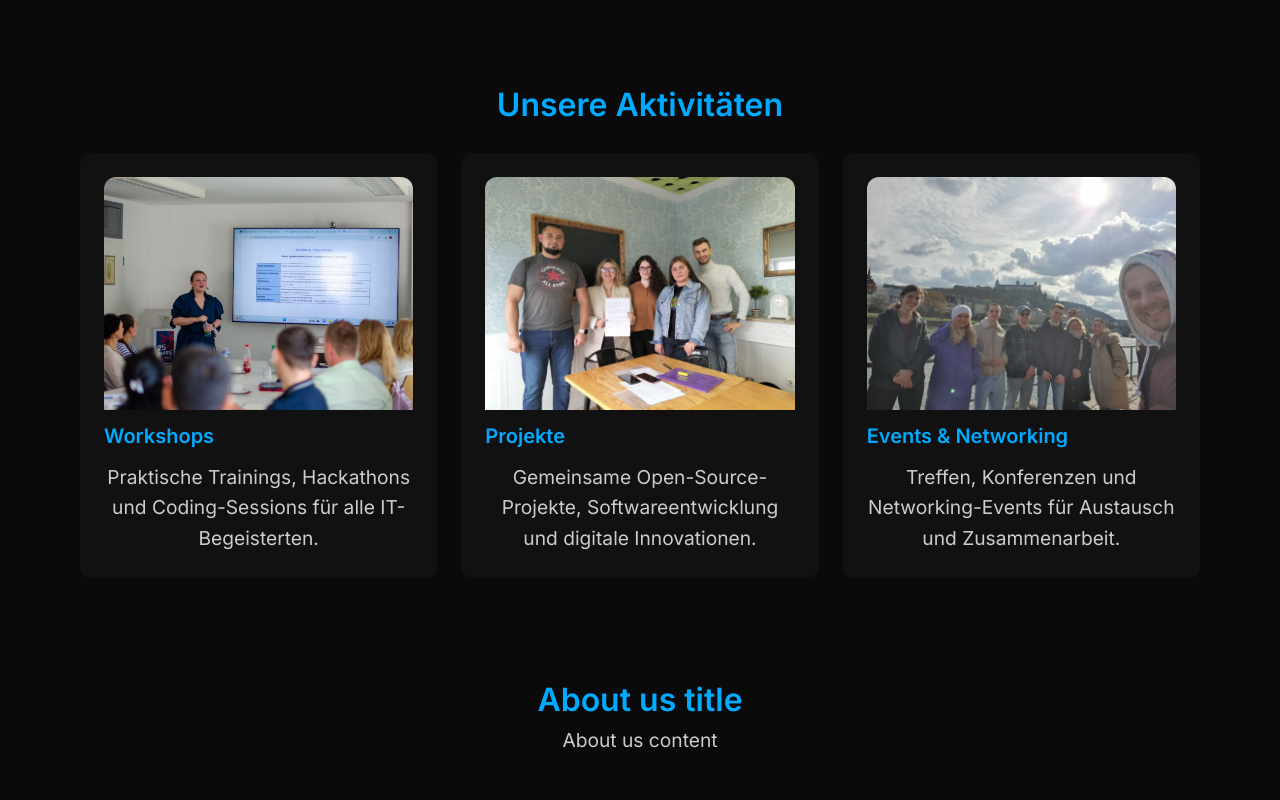
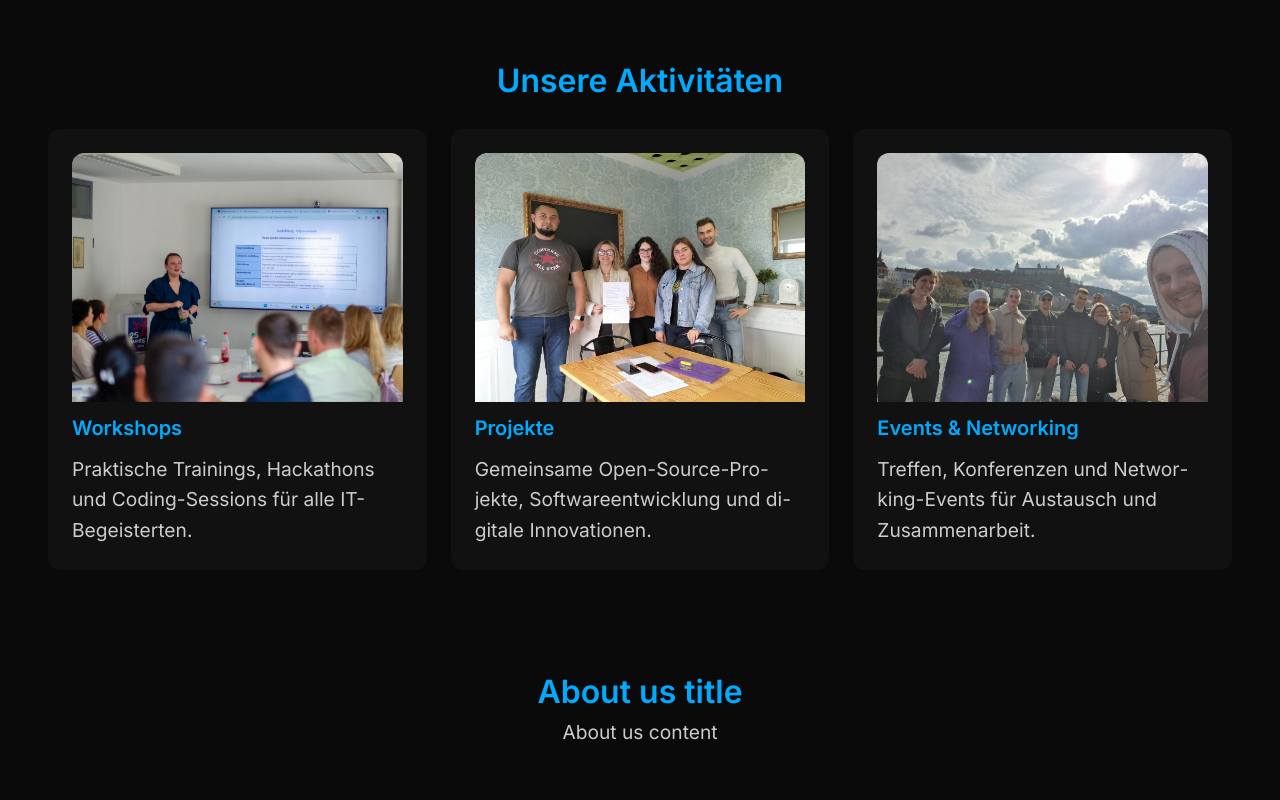
Before and after one commit to yarinka82/Digital-IT-Hub-in-Wurzburg, a Next.js app: page / in a window 1280 px wide. Shown: the part 440-1240 px from the top of the page. Built offline with nearby package versions, Linux system fonts and the light colour scheme.

Commit message:
add fix style

```diff
--- a/src/app/components/ActivitiesSection.tsx
+++ b/src/app/components/ActivitiesSection.tsx
@@ -10,12 +10,12 @@ export default function ActivitiesSection() {
         <h2 className="text-[32px] text-blue-400 semibold md:text-5xl">
           Unsere Aktivitäten
         </h2>
-        <ul className="grid grid-cols-1 md:grid-cols-[repeat(auto-fit,minmax(200px,1fr))] gap-6 max-w-(--breakpoint-xl) mx-auto">
+        <ul className="grid grid-cols-1 md:grid-cols-[repeat(auto-fit,minmax(200px,1fr))] gap-6 items-stretch max-w-(--breakpoint-xl) mx-auto">
           {activities.map((a) => (
             <Card
               key={a.id}
               cardInfo={a}
-              className="bg-[#111] p-6 rounded-xl transition duration-200 hover:-translate-y-2 hover:shadow-xl hover:shadow-[#00aaff]/30"
+              className="bg-[#111] p-6 h-full rounded-xl transition duration-200 hover:-translate-y-2 hover:shadow-xl hover:shadow-[#00aaff]/30"
             />
           ))}
         </ul>
--- a/src/app/components/common/Card.tsx
+++ b/src/app/components/common/Card.tsx
@@ -16,7 +16,7 @@ type CardProps = {
 };
 
 export default function Card({ className = "", cardInfo }: CardProps) {
-  const cardStyles = twMerge("flex flex-col gap-3 justify-center", className);
+  const cardStyles = twMerge("flex flex-col h-full gap-3 justify-center", className);
 
   const cardContent = (
     <>
@@ -30,7 +30,7 @@ export default function Card({ className = "", cardInfo }: CardProps) {
         />
       )}
       <h3 className="text-[18px] md:text-xl">{cardInfo.title}</h3>
-      <p>{cardInfo.description}</p>
+      <p className="text-left hyphens-auto" >{cardInfo.description}</p>
     </>
   );
 
--- a/src/app/globals.css
+++ b/src/app/globals.css
@@ -35,10 +35,6 @@ h1 {
 
 h2 {
   font-size: 2rem;
-}
-
-section {
-  padding: 3rem 1.5rem;
 }
 
 img {
--- a/src/app/layout.tsx
+++ b/src/app/layout.tsx
@@ -14,7 +14,7 @@ export const metadata: Metadata = {
 export default function RootLayout({ children }: LayoutProps<"/">) {
   return (
     <html lang="de" className={`${inter.variable} antialiased`}>
-      <body className=" min-h-screen flex flex-col items-center text-center px-8 py-6 ">
+      <body className=" min-h-screen flex flex-col items-center text-center">
         <Header />
         <main>{children}</main>
         <Footer />
--- a/src/components/Header.tsx
+++ b/src/components/Header.tsx
@@ -36,15 +36,15 @@ export default function Header() {
   }, [isOpen]);
 
   return (
-    <header className="py-4 relative border-b border-[#1a1a1a]">
+    <header className="py-4 w-full relative border-b border-[#1a1a1a]">
       <Container className="flex items-center justify-between">
         <Logo />
         <Navigation
           isOpen={isOpen}
           className={twMerge(
             isOpen
-              ? "fixed top-20 right-0 w-full p-10 bg-(--color-background) translate-x-0 opacity-100 transition-translate duration-500 "
-              : "fixed top-20 right-0 p-10 translate-x-full opacity-0 transition-translate duration-500",
+              ? "fixed top-20 right-0 w-full p-10 bg-(--background) translate-x-0 opacity-100 transition-translate duration-500 "
+              : "fixed top-20 right-0 p-10 translate-x-full opacity-50 transition-translate duration-500",
             baseNavStyle,
           )}
         />
--- a/vite.config.ts
+++ b/vite.config.ts
@@ -1,10 +1,10 @@
-import { defineConfig } from "vite";
-import react from "@vitejs/plugin-react";
+// import { defineConfig } from "vite";
+// import react from "@vitejs/plugin-react";
 
-// https://vite.dev/config/
-export default defineConfig({
-  plugins: [react()],
-  define: {
-    "import.meta.env.BUILD_VERSION": JSON.stringify(Date.now()),
-  },
-});
+// // https://vite.dev/config/
+// export default defineConfig({
+//   plugins: [react()],
+//   define: {
+//     "import.meta.env.BUILD_VERSION": JSON.stringify(Date.now()),
+//   },
+// });
```
